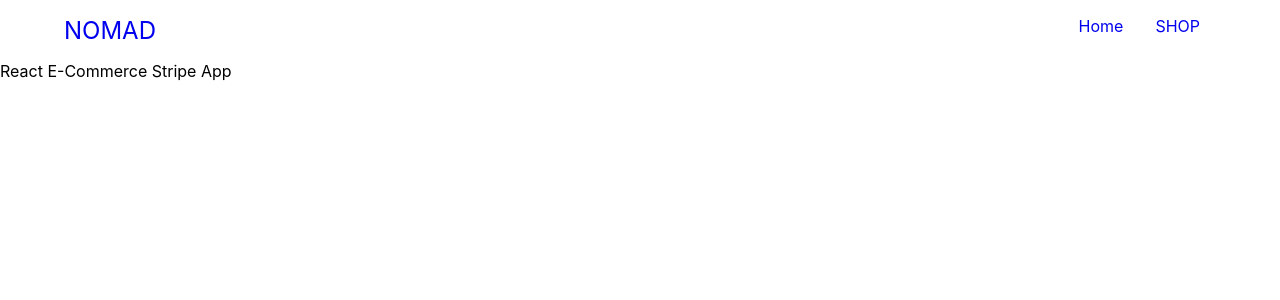
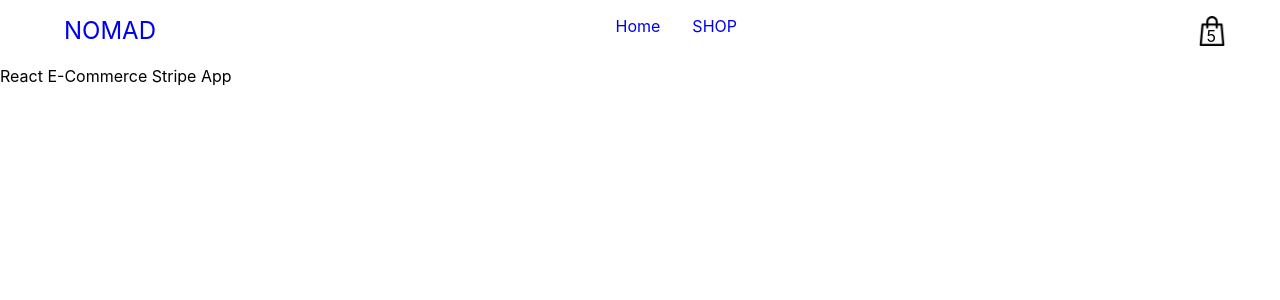
Before and after one commit to aindriu80/react-stripe-ecommerce-app, a React (Create React App) app: page / in a window 1280 px wide. Shown: the top 300 px of the page. Built offline with nearby package versions, Linux system fonts and the light colour scheme.

Commit message:
Adding a cart icon, css, prettier to single quotes

```diff
--- /dev/null
+++ b/src/components/cart-icon/cart-icon.jsx
@@ -0,0 +1,13 @@
+import React from "react";
+import shoppingBag from "../../assets/shopping-bag.png";
+import "./cart-icon.styles.scss";
+
+const CartIcon = () => {
+  return (
+    <div className='cart-container'>
+      <img src={shoppingBag} alt='shopping-cart-icon' />
+      <span className='cart-count'>5 </span>
+    </div>
+  );
+};
+export default CartIcon;
--- /dev/null
+++ b/src/components/cart-icon/cart-icon.styles.scss
@@ -0,0 +1,18 @@
+.cart-container {
+	margin-left: auto;
+	cursor: pointer;
+
+	img {
+		width: 30px;
+	}
+
+	.cart-count {
+		margin-left: -20px;
+		padding-bottom: 20px;
+		color:black;
+		border-radius: 10px;
+
+		position: relative;
+		bottom: 4px;
+	}
+}
--- a/src/components/header/header.jsx
+++ b/src/components/header/header.jsx
@@ -1,22 +1,26 @@
 import React from 'react'
 import { Link } from 'react-router-dom'
 import './header.styles.scss'
+import CartIcon from "../cart-icon/cart-icon";
 
 const Header = () => {
   return (
-    <nav className="nav-menu container">
-      <div className="logo">
-        <Link to="/">NOMAD</Link>
+    <nav className='nav-menu container'>
+      <div className='logo'>
+        <Link to='/'>NOMAD</Link>
       </div>
       <ul>
         <li>
-          <Link to="/">Home</Link>
+          <Link to='/'>Home</Link>
         </li>
         <li>
-          <Link to="/shop">SHOP</Link>
+          <Link to='/shop'>SHOP</Link>
         </li>
       </ul>
+      <ul>
+        <CartIcon />
+      </ul>
     </nav>
-  )
-}
+  );
+};
 export default Header
```
Also changed, not shown: src/assets/shopping-bag.png (added), 1 other file (tests, documents, lock files or other folders).
